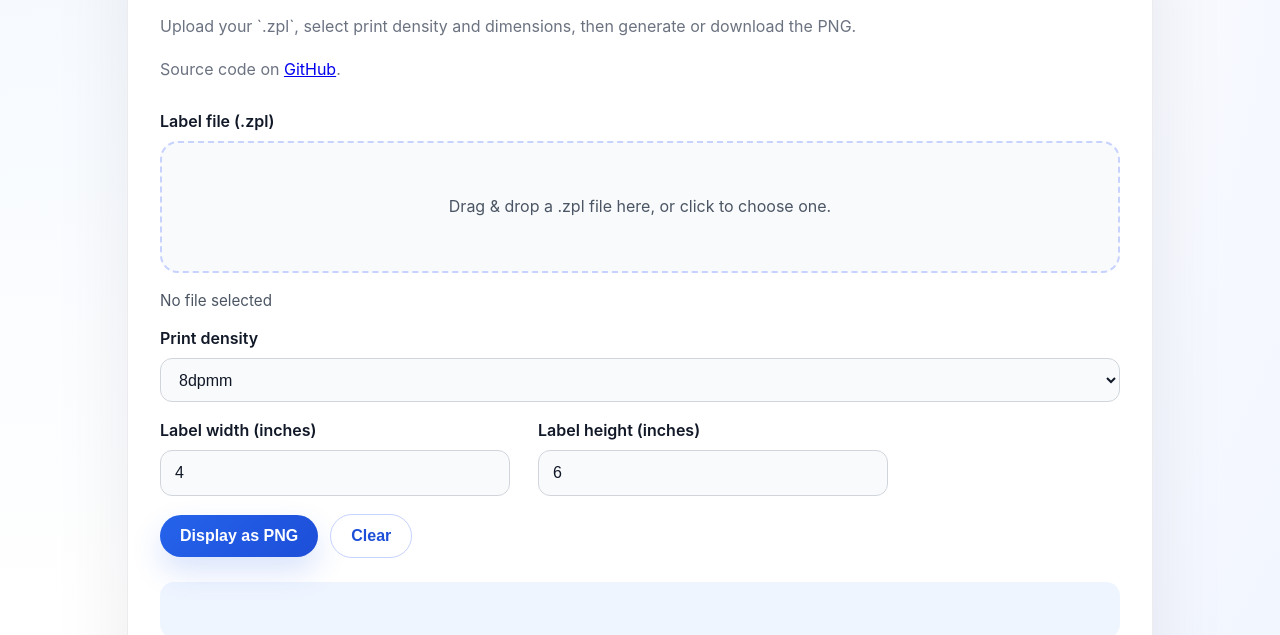
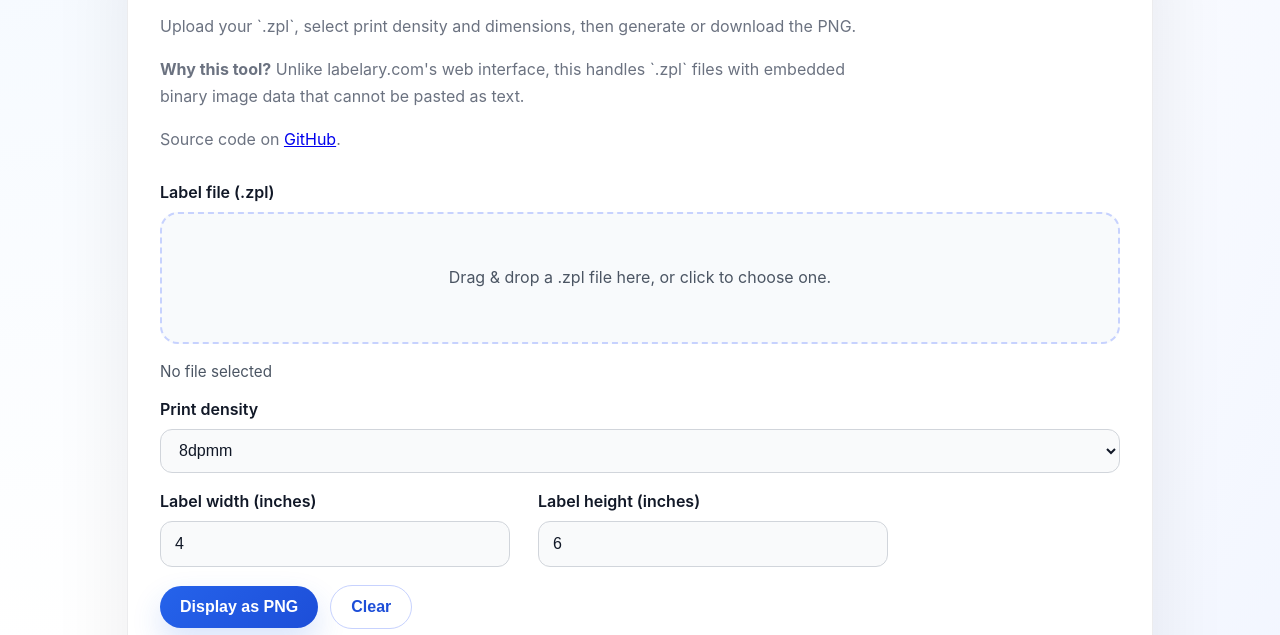
Before and after one commit to LoganSimonsen/binary_zpl_to_png, a website: page index.html in a window 1280 px wide. Shown: the part 149-784 px from the top of the page. Drawn offline with Linux system fonts and the light colour scheme.

Commit message:
Add binary data handling explanation to app hero section

```diff
--- a/index.html
+++ b/index.html
@@ -17,6 +17,9 @@
           <p class="meta">
             Upload your `.zpl`, select print density and dimensions, then
             generate or download the PNG.
+          </p>
+          <p class="meta">
+            <strong>Why this tool?</strong> Unlike labelary.com's web interface, this handles `.zpl` files with embedded binary image data that cannot be pasted as text.
           </p>
           <p class="meta link-meta">
             Source code on <a href="https://github.com/LoganSimonsen/binary_zpl_to_png" target="_blank" rel="noopener">GitHub</a>.
```
